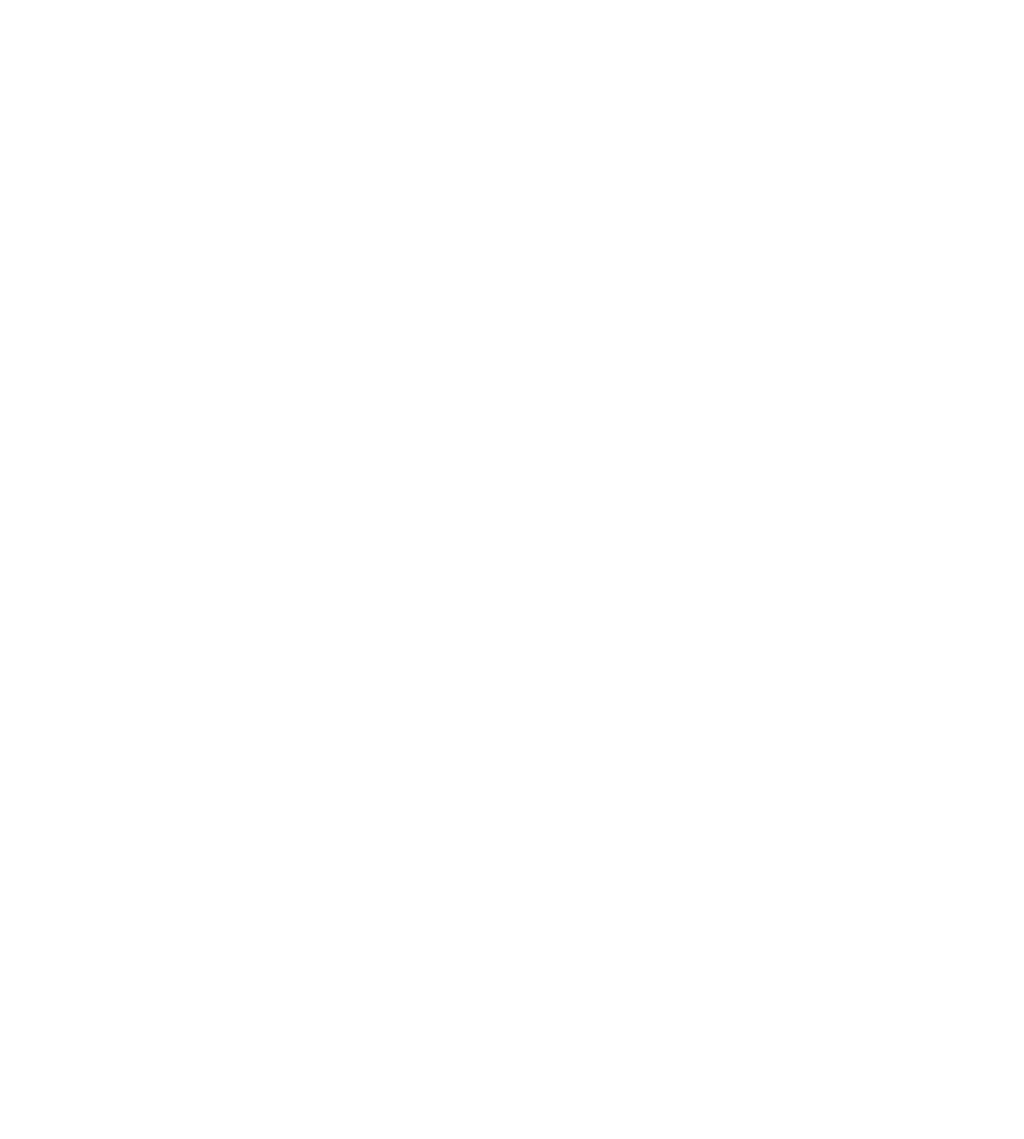
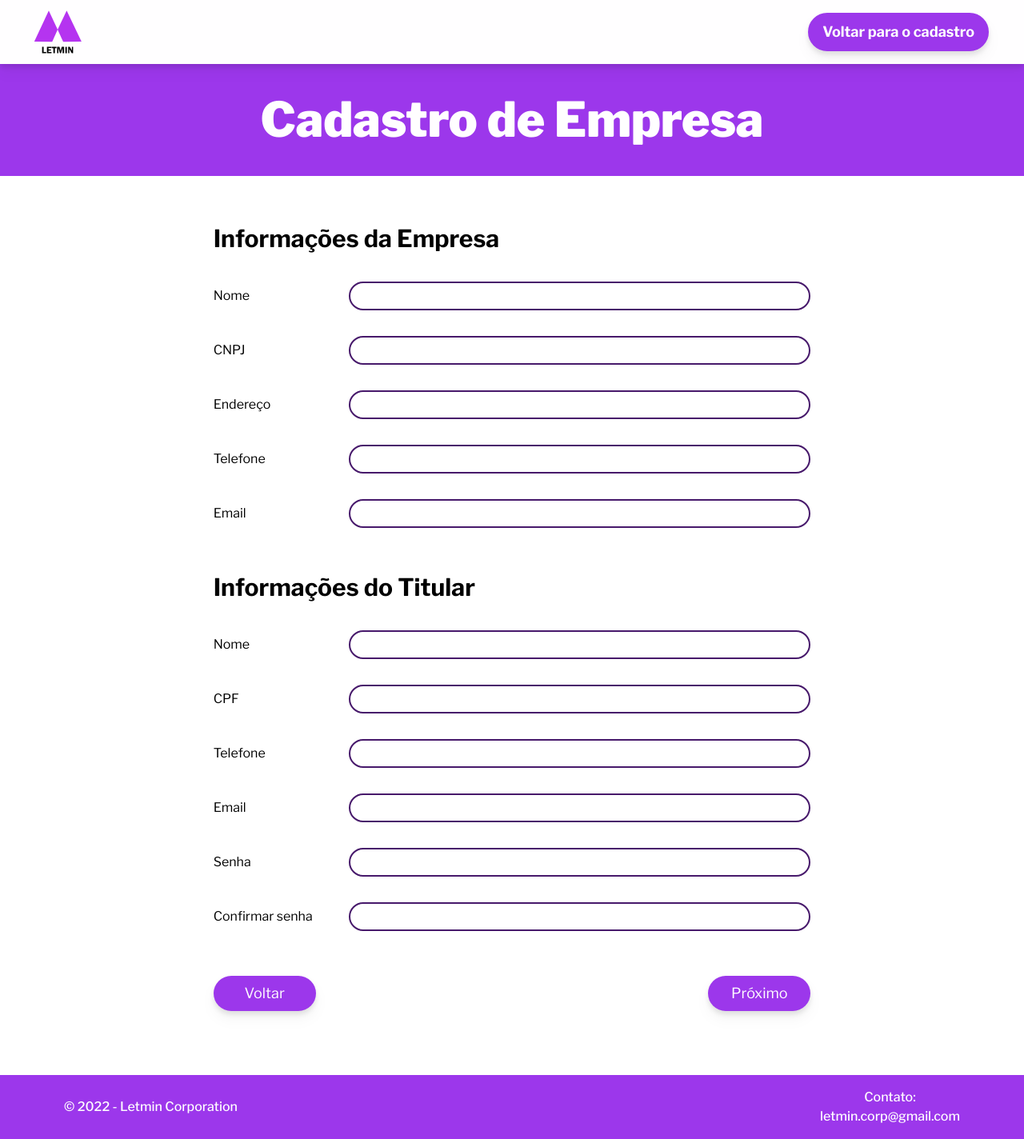
Before and after one commit to LETMIN-Corp/letmin-client, a React (Vite) app: page /register/company in a window 1280 px wide. Before the commit this address had no page. Shown: the whole page at 80% size. Before the commit the page ends 800 px from the top, so only its background shows below. Built offline with nearby package versions, Linux system fonts and the light colour scheme.

Commit message:
Company register page

```diff
--- a/src/App.tsx
+++ b/src/App.tsx
@@ -1,13 +1,14 @@
 import { Routes, Route } from "react-router-dom";
 import Home from "./views/Home";
 import Register from "./views/Register";
-
+import CompanyRegister from './views/CompanyRegister'
 function App() {
   return (
     <div className="w-screen min-h-screen">
       <Routes>
         <Route path="/" element={<Home />} />
         <Route path="/register" element={<Register />} />
+        <Route path="/register/company" element={<CompanyRegister />} />
       </Routes>
     </div>
   )
--- a/src/Components/CardRegister.tsx
+++ b/src/Components/CardRegister.tsx
@@ -5,6 +5,7 @@ interface CardInterface {
         image: string,
         title: string,
         text: string,
+        to: string,
     },
 }
 
@@ -13,7 +14,7 @@ const CardRegister: React.FC<CardInterface> = ({ card }) => {
         <div className="flex flex-col items-center w-full lg:w-10/12 bg-lilac rounded-md mx-auto text-justify py-10 drop-shadow-lg lg:text-lg">
             <img src={ card.image } className="w-36" />
             <div className="text-dark-purple text-center mb-2 font-bold text-lg lg:text-xl mt-8 mb-8">{ card.title }</div>
-            <Link to="/" className="text-center rounded-full text-xl text-white font-bold py-2 px-10 bg-primary drop-shadow-lg border-2 border-primary md:text-lg hover:bg-white hover:text-primary ease-out duration-200">{ card.text }</Link>
+            <Link to={ card.to } className="text-center rounded-full text-xl text-white font-bold py-2 px-10 bg-primary drop-shadow-lg border-2 border-primary md:text-lg hover:bg-white hover:text-primary ease-out duration-200">{ card.text }</Link>
         </div>
     );
 }
--- /dev/null
+++ b/src/Components/FormInput.tsx
@@ -0,0 +1,26 @@
+interface FormInputInterface {
+    label?: string;
+    type: string,
+    name: string,
+    id: string,
+};
+
+const FormInput : React.FC<FormInputInterface> = ({ label, type, name, id }) => {
+    return (
+        <div className="md:flex items-center">
+            {
+                label && (
+                    <label htmlFor={ id } className='mr-3 w-52'>{ label }</label>
+                )
+            }
+            <input
+                type={ type }
+                name={ name }
+                id={ id }
+                className='w-full mt-2 mb-5 md:my-4 py-1 px-5 border-2 border-dark-purple rounded-full'
+            />
+        </div>
+    );
+}
+
+export default FormInput;
--- a/src/Components/Header.tsx
+++ b/src/Components/Header.tsx
@@ -47,6 +47,13 @@ const Header : React.FC = () => {
                 path: "/",
                 isLink: true,
             },
+        ],
+        "/register/company" : [
+            {
+                text: "Voltar para o cadastro",
+                path: "/register",
+                isLink: true,
+            }
         ],
     };
 
--- /dev/null
+++ b/src/views/CompanyRegister.tsx
@@ -0,0 +1,44 @@
+import Footer from "../Components/Footer";
+import Header from "../Components/Header";
+import FormInput from "../Components/FormInput";
+
+const CorpRegister : React.FC = () => {
+    return (
+        <>
+            <Header />
+                <div className="flex justify-center py-10 bg-primary">
+                    <h1 className="text-white text-4xl md:text-6xl font-black mt-20 text-center">Cadastro de Empresa</h1>
+                </div>
+                <div className="w-screen min-h-screen p-5 md:px-20 md:py-10">
+                    <h2 className="text-xl font-bold my-5 md:text-3xl lg:w-8/12 lg:mx-auto">Informações da Empresa</h2>
+
+                    <form className="mb-10 lg:w-8/12 lg:mx-auto">
+                        <FormInput label="Nome" type="text" name="company-name" id="company-name" />
+                        <FormInput label="CNPJ" type="text" name="company-cnpj" id="company-cnpj" />
+                        <FormInput label="Endereço" type="text" name="company-address" id="company-address" />
+                        <FormInput label="Telefone" type="tel" name="company-phone" id="company-phone" />
+                        <FormInput label="Email" type="email" name="company-email" id="company-email" />
+                    </form>
+
+                    <h2 className="text-xl font-bold my-5 md:text-3xl lg:w-8/12 lg:mx-auto">Informações do Titular</h2>
+
+                    <form className="lg:w-8/12 lg:mx-auto">
+                        <FormInput label="Nome" type="text" name="holder-name" id="holder-name" />
+                        <FormInput label="CPF" type="text" name="holder-cpf" id="holder-cpf" />
+                        <FormInput label="Telefone" type="tel" name="holder-phone" id="holder-phone" />
+                        <FormInput label="Email" type="email" name="holder-email" id="holder-email" />
+                        <FormInput label="Senha" type="password" name="holder-password" id="holder-password" />
+                        <FormInput label="Confirmar senha" type="password" name="holder-confirm-password" id="holder-confirm-password" />
+                    </form>
+
+                    <div className="flex justify-between w-full my-10 lg:w-8/12 lg:mx-auto">
+                        <button className="bg-primary text-white text-center w-32 py-2 rounded-full drop-shadow-lg text-lg">Voltar</button>
+                        <button className="bg-primary text-white text-center w-32 py-2 rounded-full drop-shadow-lg text-lg">Próximo</button>
+                    </div>
+                </div>
+            <Footer />
+        </>
+    );
+}
+
+export default CorpRegister;
--- a/src/views/Register.tsx
+++ b/src/views/Register.tsx
@@ -8,7 +8,7 @@ const Register : React.FC = () => {
     return (
         <>
             <Header />
-            <div id="main" className="flex justify-center py-10 bg-primary">
+            <div className="flex justify-center py-10 bg-primary">
                 <h1 className="text-white text-4xl md:text-6xl font-black mt-20">Cadastro</h1>
             </div>
             <section className="min-h-screen flex flex-col justify-center items-center py-5">
@@ -19,11 +19,13 @@ const Register : React.FC = () => {
                                 image: clientImage,
                                 title: 'Sou um candidato',
                                 text: 'Linkedin',
+                                to: '',
                             },
                             {
                                 image: companyImage,
                                 title: 'Sou uma empresa',
                                 text: 'Cadastrar',
+                                to: '/register/company',
                             },
                         ].map((card) => <CardRegister key={ card.text } card={ card } />)
                     }
```
